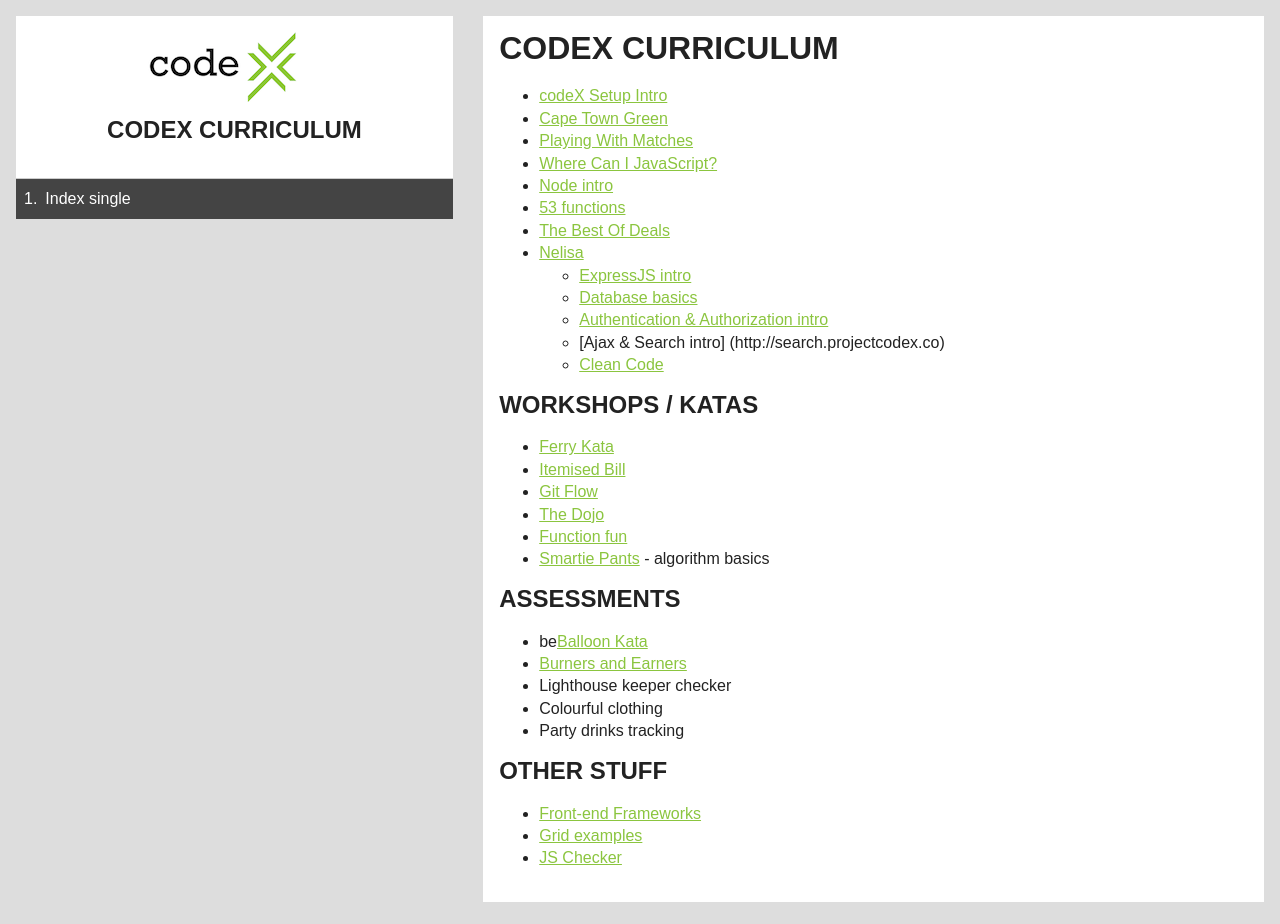
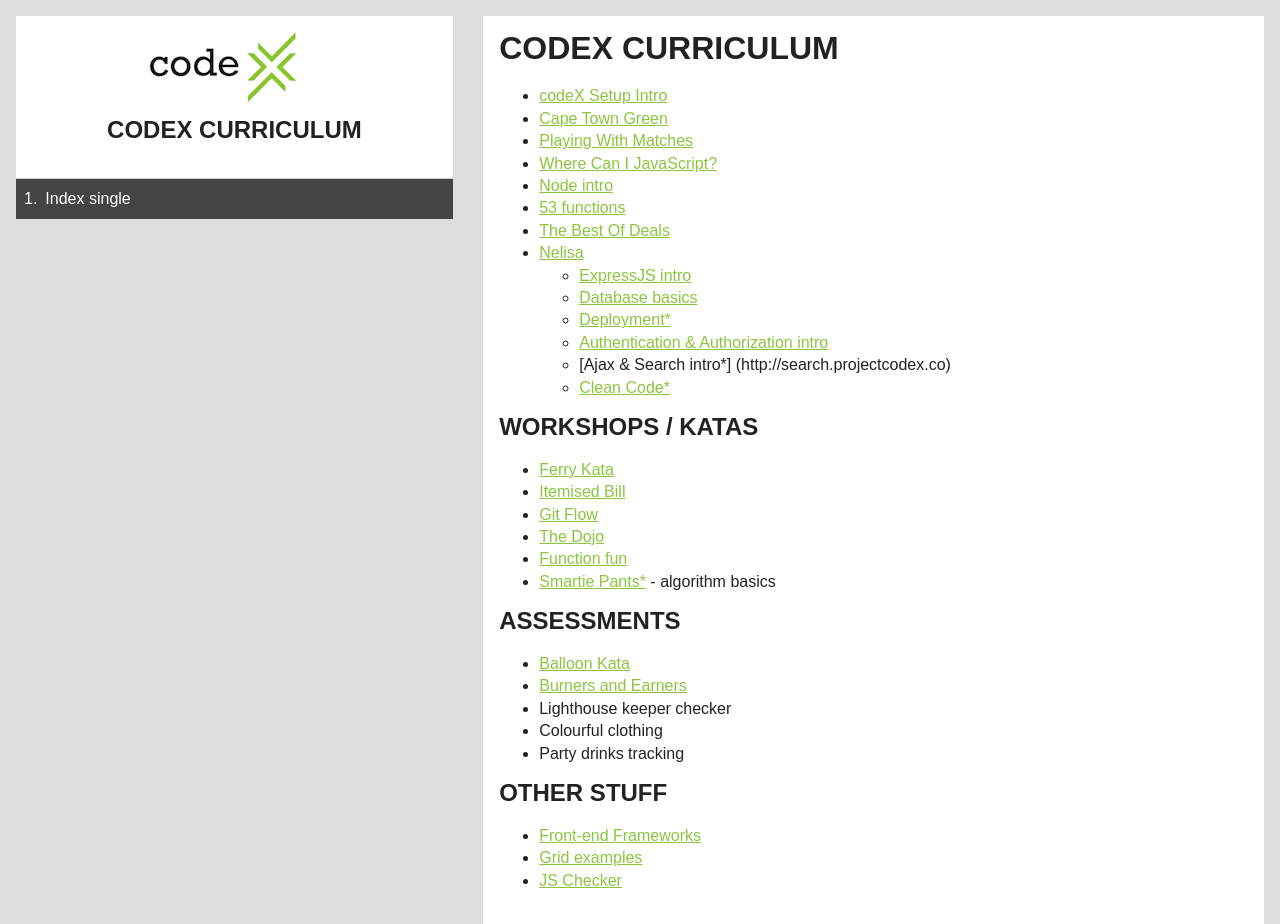
Before and after one commit to Pholisa-Fatyela/table-of-contents, a Jekyll site: the page built from index.md, in a window 1280 px wide. Built offline with Jekyll 4.4.1, drawn with Linux system fonts in a browser that asks for light colours; before the commit the page ends 902 px from its top, so only the background shows below that.

Commit message:
Update index.md
* denotes things to come

```diff
--- a/index.md
+++ b/index.md
@@ -14,9 +14,10 @@ layout: default
 * [Nelisa](http://nelisa.projectcodex.co/)
     * [ExpressJS intro](http://expressjs.projectcodex.co/)
     * [Database basics](http://database.projectcodex.co/)
+    * [Deployment*](http://deploy.projectcodex.co/)
     * [Authentication & Authorization intro](http://auth.projectcodex.co/)
-    * [Ajax & Search intro] (http://search.projectcodex.co)
-    * [Clean Code](http://cleancode.projectcodex.co)
+    * [Ajax & Search intro*] (http://search.projectcodex.co)
+    * [Clean Code*](http://cleancode.projectcodex.co)
 
 ## Workshops / Katas
 
@@ -25,11 +26,11 @@ layout: default
 * [Git Flow](http://gitflow.projectcodex.co/)
 * [The Dojo](http://dojo.projectcodex.co/)
 * [Function fun](http://fun.projectcodex.co/)
-* [Smartie Pants](http://smarties.projectcodex.co) - algorithm basics
+* [Smartie Pants*](http://smarties.projectcodex.co) - algorithm basics
 
 ## Assessments
 
-* be[Balloon Kata](http://balloon.projectcodex.co/)
+* [Balloon Kata](http://balloon.projectcodex.co/)
 * [Burners and Earners](http://cell.projectcodex.co/)
 * Lighthouse keeper checker
 * Colourful clothing
```
